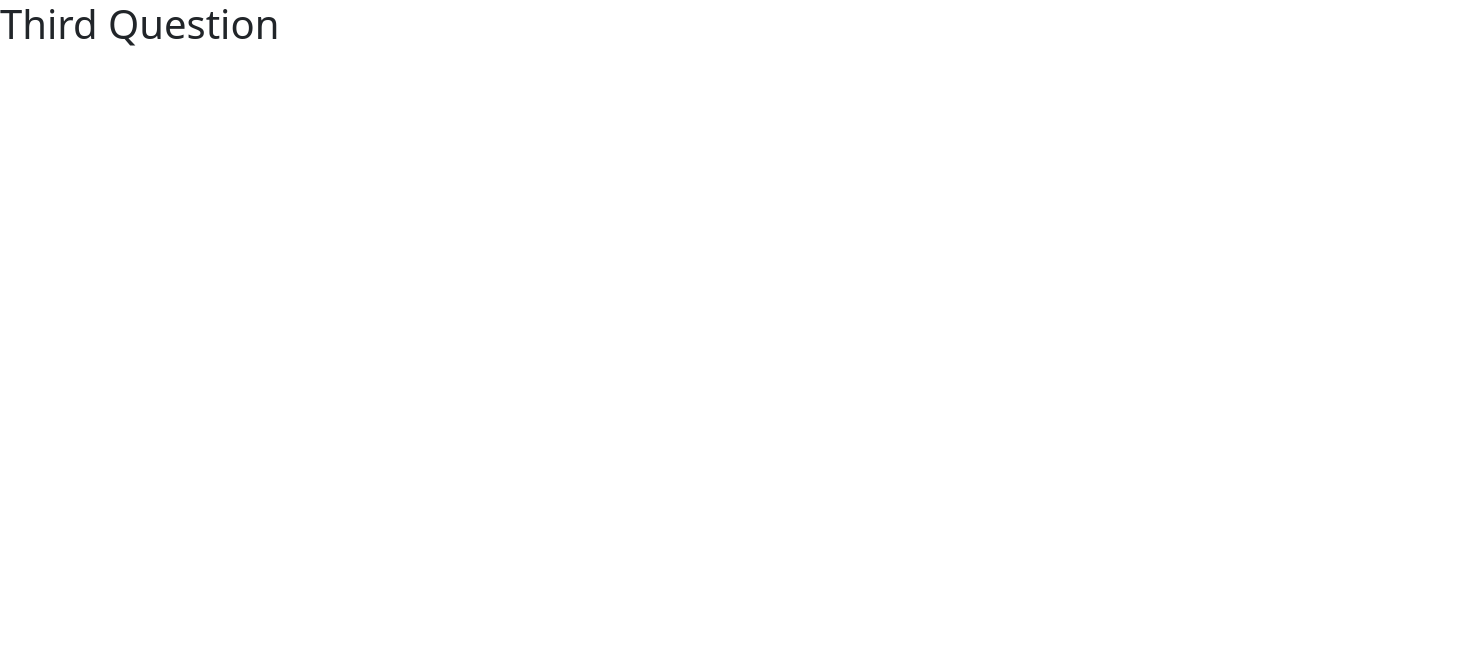
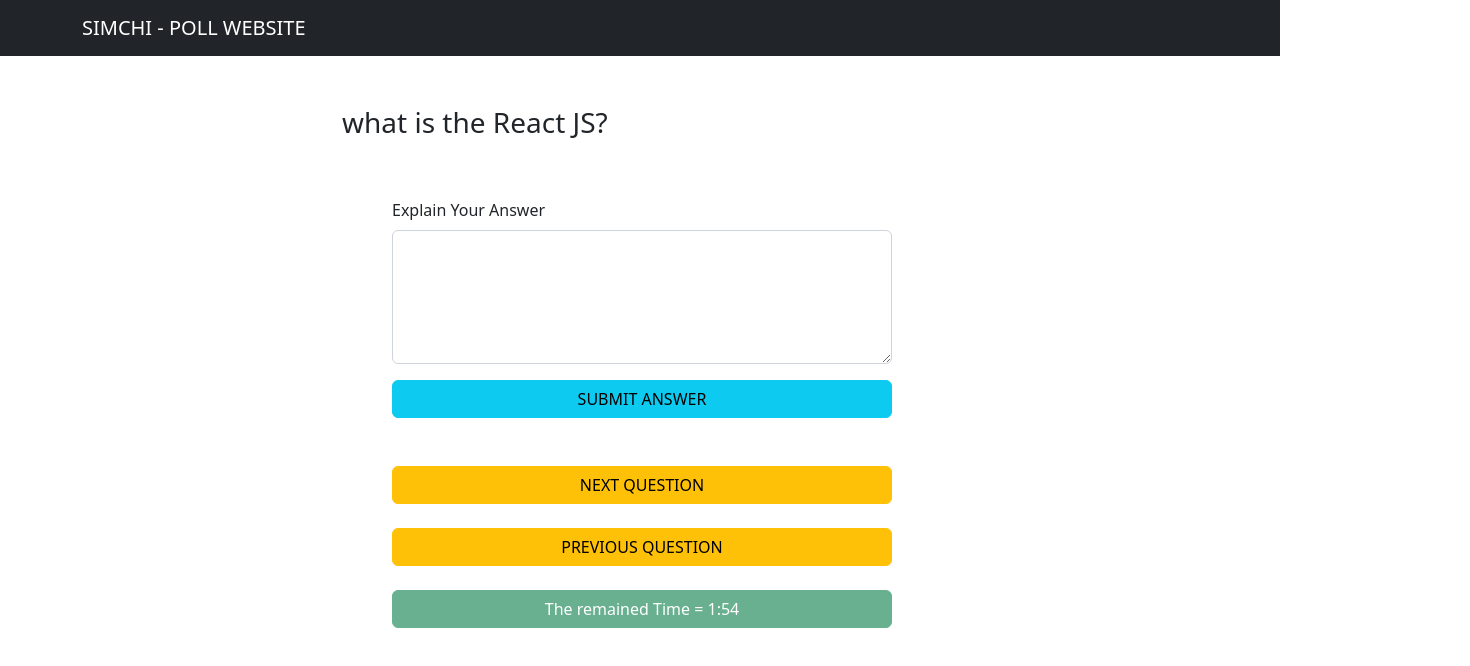
Before and after one commit to HosseinSimchi/pollsite, a React (Create React App) app in the folder poll/: page /thirdquestion in a window 1280 px wide. Shown: the top 666 px of the page, 1470 px wide, since content can reach past the window. Built offline with nearby package versions, Linux system fonts and the light colour scheme.

Commit message:
added Timer and completed secondPage

```diff
--- a/poll/src/Components/QuestionPage/FirstQuestion/FirstQuestion.css
+++ b/poll/src/Components/QuestionPage/FirstQuestion/FirstQuestion.css
@@ -1,5 +1,6 @@
 .FQuestionContainer {
     margin : 50px 330px !important;
+    width: 650px !important;
 }
 
 h3 {
--- a/poll/src/Components/QuestionPage/FirstQuestion/FirstQuestion.jsx
+++ b/poll/src/Components/QuestionPage/FirstQuestion/FirstQuestion.jsx
@@ -2,11 +2,13 @@ import React, {useState, useRef, useEffect} from 'react';
 import { Link } from 'react-router-dom';
 
 import './FirstQuestion.css'
-import {Header} from '../../ImportedFiles.js'
+import {Header,QuestionPage } from '../../ImportedFiles.js'
 import { Container, Button } from 'react-bootstrap';
 
 
 const FirstQuestion = () => {
+
+    const [isDisabled , setIsDisabled] = useState(true);
 
     const [firstQuestion, setFirstQuestion] = useState(JSON.parse(localStorage.getItem('firstQuestion')) === null ?  [] :  [JSON.parse(localStorage.getItem('firstQuestion'))[0]])
     const [secondQuestion, setSecondQuestion] = useState(JSON.parse(localStorage.getItem('secondQuestion')) === null ? [] : [JSON.parse(localStorage.getItem('secondQuestion'))[0]])
@@ -35,6 +37,7 @@ const FirstQuestion = () => {
         setSecondQuestion([{S : buttonTwo.current.innerText, selected: isSelectedTwo}])
         setThirdQuestion([{T : buttonThree.current.innerText, selected:isSelectedThree}])
         setFourthQuestion([{FO : buttonFour.current.innerText, selected:isSelectedFour}])
+        setIsDisabled(false)
     }
 
     return(
@@ -49,11 +52,12 @@ const FirstQuestion = () => {
                 <Button ref={buttonFour} className='button-FQ' onClick={ () => setIsSelectedFour(!isSelectedFour)} variant={isSelectedFour? "success" : "light"}>java and java script</Button>
                 <br /><br />
                 <Button className='button-FQ'  onClick={nextQuestion} variant='info'>SUBMIT ANSWER</Button>
-                        <Link to="/secondquestion" className="Link">
-                            <Button className='button-FQ' variant='warning'>
-                                        NEXT QUESTION
-                            </Button>
-                        </Link>
+                <Link to={isDisabled ? '#' : "/secondquestion"} className="Link" >
+                    <Button className='button-FQ' variant='warning' disabled={isDisabled}>
+                                NEXT QUESTION
+                    </Button>
+                </Link>
+                <QuestionPage page="first" />
            </Container>
 
         </>
--- /dev/null
+++ b/poll/src/Components/QuestionPage/QuestionPage.css
@@ -0,0 +1,6 @@
+.TimeButton {
+    display: block !important;
+    width: 420px !important;
+    margin-top : 30px !important;
+    margin-left: 80px !important;
+}
--- a/poll/src/Components/QuestionPage/QuestionPage.jsx
+++ b/poll/src/Components/QuestionPage/QuestionPage.jsx
@@ -1,30 +1,34 @@
 import React, {useState, useEffect} from 'react'
 import {Button} from 'react-bootstrap';
 
-const QuestionPage = () => {
-    const [minutes, setMinutes] = useState(1);
-    const [second, setSecond] = useState(59)
+import './QuestionPage.css';
 
-    useEffect(() => {
-        setSecond(58)
-    },[])
+const QuestionPage = ({page}) => {
+    const [minutes, setMinutes] = useState(JSON.parse(localStorage.getItem('minutes')) === null ? 1 : JSON.parse(localStorage.getItem('minutes')));
+    const [second, setSecond] = useState(JSON.parse(localStorage.getItem('seconds')) === null ? 59 : JSON.parse(localStorage.getItem('seconds')))
 
     useEffect(() => {
         setTimeout(() => {
             if(second === 0 && minutes !== 0) {
                 setSecond(59)
                 setMinutes(0)
+                localStorage.seconds = second
+                localStorage.minutes = minutes
             }else if (second !== 0 && minutes === 1){
                 setSecond(second-1)
+                localStorage.seconds = second
+                localStorage.minutes = minutes
             }else if (second !== 0 && minutes === 0){
                 setSecond(second-1)
+                localStorage.seconds = second
+                localStorage.minutes = minutes
             }else alert("Your time is over")
         },1000)
     },[second, minutes])
 
     return (
         <>
-            <Button variant={minutes === 0 ? "danger" : "success"} disabled>{minutes}:{second}</Button>
+            <Button  className={page === "first" ? "TimeButton" : "button-SQ"} variant={minutes === 0 ? "danger" : "success"} disabled>The remained Time = {minutes}:{second}</Button>
         </>
     )
 }
--- a/poll/src/Components/QuestionPage/SecondQuestion/SecondQuestion.jsx
+++ b/poll/src/Components/QuestionPage/SecondQuestion/SecondQuestion.jsx
@@ -3,15 +3,17 @@ import {Link} from 'react-router-dom'
 
 import { Container, Button, Form } from 'react-bootstrap';
 
-import { Header } from '../../ImportedFiles';
+import { Header, QuestionPage } from '../../ImportedFiles';
 import './SecondQuestion.css'
 
 const SecondQuestion = () => {
+    const [isDisabled, setIsDisabled] = useState(true)
 
     const [text, setText] = useState(localStorage.getItem('textQuestion2') === undefined ? "" : JSON.parse(localStorage.getItem('textQuestion2')));
 
     const submitHandler = () => {
         localStorage.setItem('textQuestion2', JSON.stringify(text));
+        setIsDisabled(false)
     }
 
     return(
@@ -28,13 +30,15 @@ const SecondQuestion = () => {
                     <Button variant='info' onClick={submitHandler} className="button-SQ">SUBMIT ANSWER</Button>
 
                     <br /><br />
-                    <Link to="/thirdquestion" className='Link'>
-                        <Button variant='warning' className="button-SQ">NEXT QUESTION</Button>
+                    <Link to={isDisabled? "#" : "/thirdquestion"} className='Link'>
+                        <Button variant='warning' className="button-SQ" disabled={isDisabled}>NEXT QUESTION</Button>
                     </Link>
                     <br />
                     <Link to="/firstquestion" className='Link'>
                         <Button variant='warning' className="button-SQ">PREVIOUS QUESTION</Button>
                     </Link>
+                    <br />
+                    <QuestionPage page="second" />
                 </Form>
             </Container>
 
--- a/poll/src/Components/QuestionPage/ThirdQuestion/ThirdQuestion.jsx
+++ b/poll/src/Components/QuestionPage/ThirdQuestion/ThirdQuestion.jsx
@@ -1,10 +1,44 @@
-import React from 'react';
+import React, {useState} from 'react';
+import {Link} from 'react-router-dom'
+
+import { Container, Button, Form } from 'react-bootstrap';
+
+import { Header, QuestionPage } from '../../ImportedFiles';
+
 
 const ThirdQuestion = () => {
+    const [text, setText] = useState(localStorage.getItem('textQuestion2') === undefined ? "" : JSON.parse(localStorage.getItem('textQuestion2')));
+
+    const submitHandler = () => {
+        localStorage.setItem('textQuestion2', JSON.stringify(text));
+    }
 
     return(
         <>
-            <h1>Third Question</h1>
+            <Header />
+            <Container className="SQuestionContainer">
+                <h3>what is the React JS?</h3>
+                <Form className='Form'>
+                    <Form.Group className="mb-3 BoxName" controlId="exampleForm.ControlTextarea1">
+                        <Form.Label>Explain Your Answer</Form.Label>
+                        <Form.Control onChange={(event) => setText(event.target.value)} value={text} as="textarea" rows={5} />
+                    </Form.Group>
+
+                    <Button variant='info' onClick={submitHandler} className="button-SQ">SUBMIT ANSWER</Button>
+
+                    <br /><br />
+                    <Link to="/thirdquestion" className='Link'>
+                        <Button variant='warning' className="button-SQ">NEXT QUESTION</Button>
+                    </Link>
+                    <br />
+                    <Link to="/firstquestion" className='Link'>
+                        <Button variant='warning' className="button-SQ">PREVIOUS QUESTION</Button>
+                    </Link>
+                    <br />
+                    <QuestionPage page="third" />
+                </Form>
+            </Container>
+
         </>
     )
 }
```
